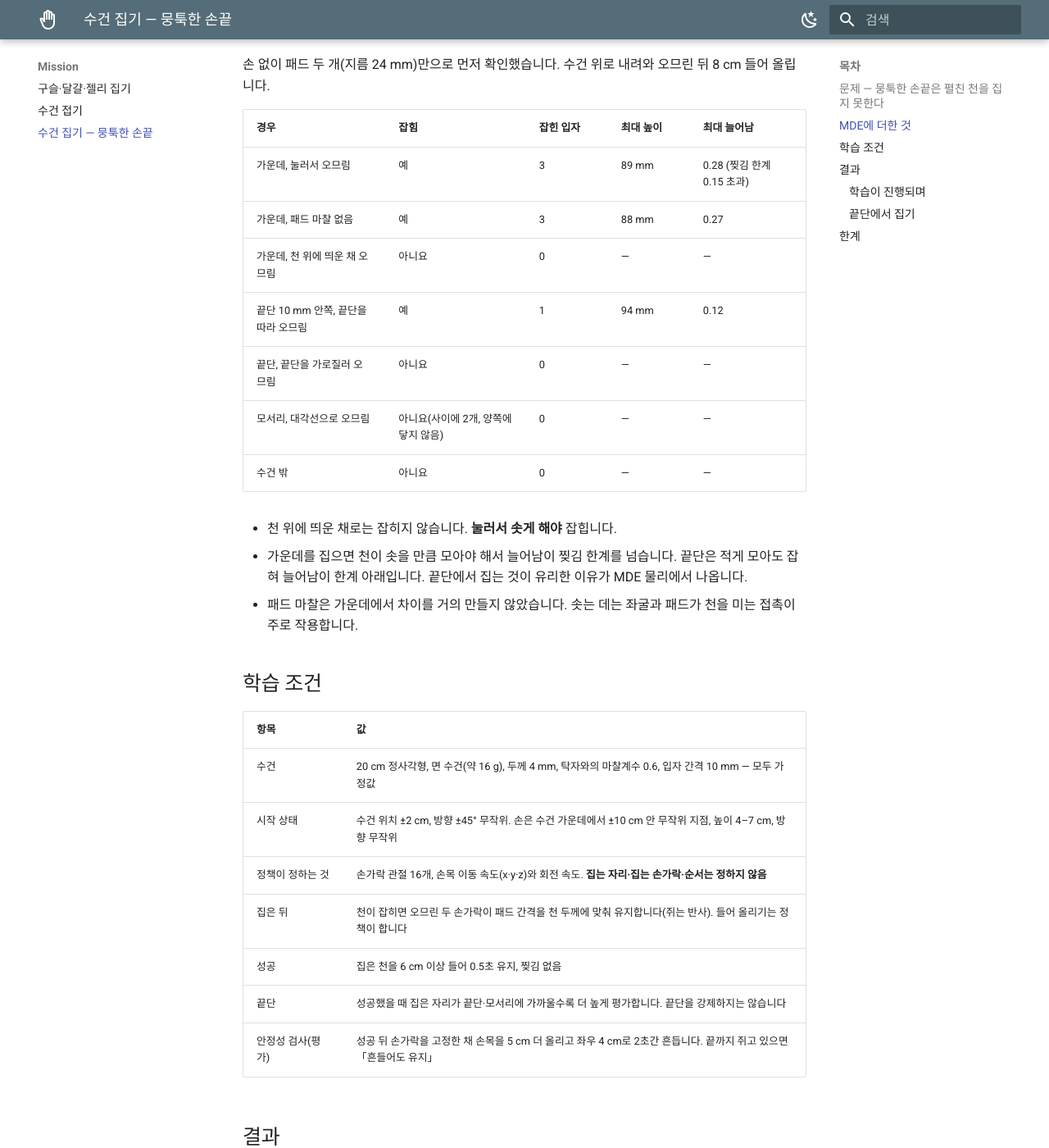
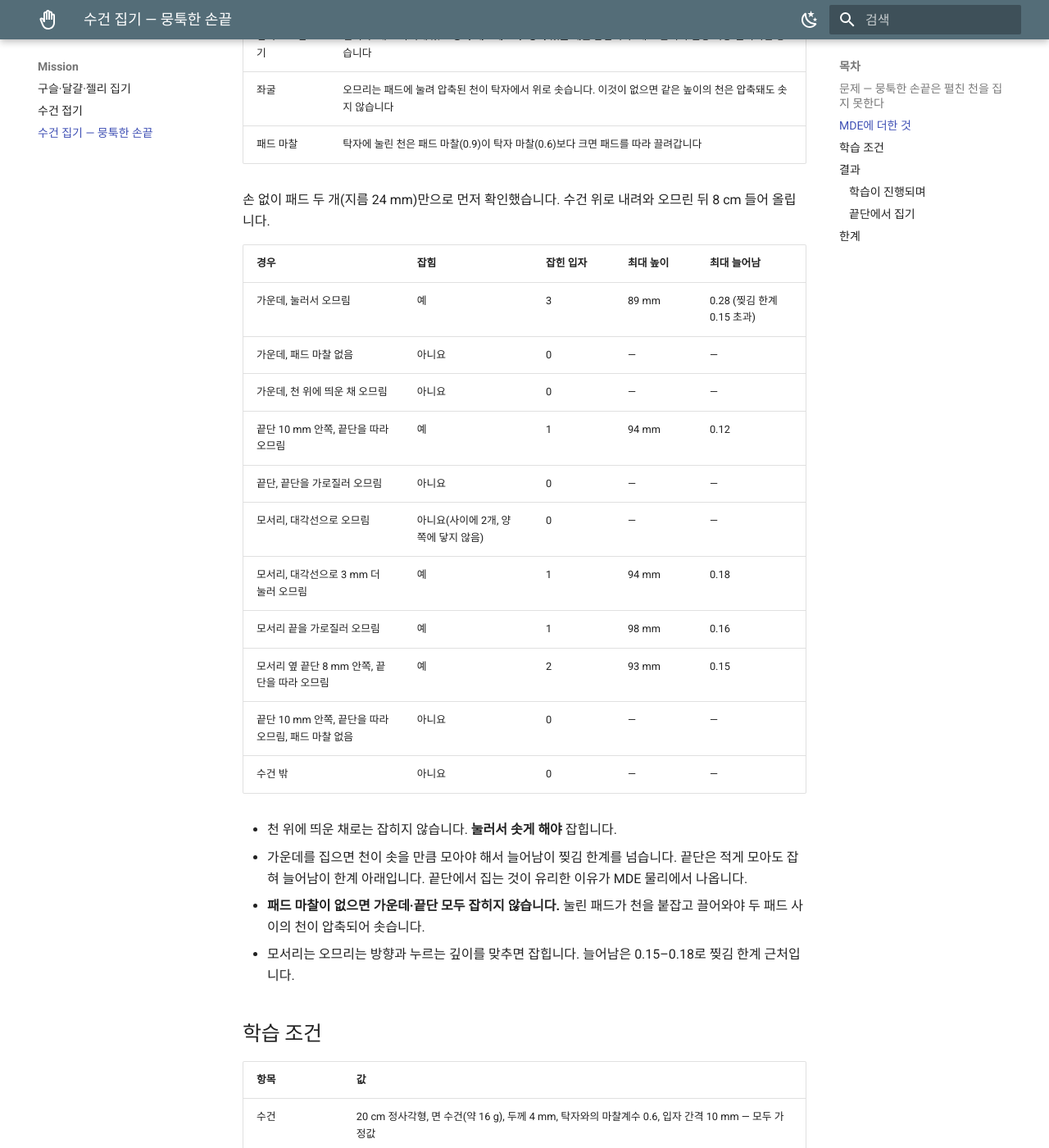
Before and after one commit to parclab-hsu/hsu-mde, an MkDocs documentation site: the page built from docs/towel-pick.md, in a window 1280 px wide and 1400 px high, scrolled down 938 px. Shown: the whole window at 82% size. Built offline with MkDocs 1.6.1 and Material for MkDocs 9.7.7, drawn with Linux system fonts in a browser that asks for light colours; some of the changed text lies outside the part shown.

Commit message:
수건 집기: 재검증 중 표시 — 잡은 동안 엄지가 천에 닿지 않았다
시뮬레이션 엄지 패드가 실제 엄지 끝보다 약 1 cm 바깥에 있었고, 잡힌 천은
패드 간격 12 mm까지 놓이지 않았다. 실제 손끝 간격 중앙값 8.8 mm. 패드를
손끝 형상에 맞추고 다시 학습 중. 물리 확인 표의 패드 마찰 행도 바로잡음.

Co-Authored-By: Claude Opus 5.5 <noreply@anthropic.com>

```diff
--- a/docs/towel-pick.md
+++ b/docs/towel-pick.md
@@ -7,6 +7,12 @@
 같은 장면 1024개를 GPU 한 장(RTX 5080 16 GB)에서 동시에 돌려 학습했습니다. 기준: 2026-10-30, Isaac Sim 5.0.0 · Isaac Lab 2.2.1.
 모든 결과는 시뮬레이션입니다. 수건은 MDE 천 모델이 계산하고, 표의 「집은 자리」·「늘어남」·「찢김」은 모두 MDE가 낸 값입니다.
 소재 값은 가정값이며 실물로 재지 않았습니다. 보상 구성은 공개하지 않습니다.
+
+!!! danger "재검증 중 (2026-10-30)"
+    이 페이지의 학습 결과는 다시 계산하고 있습니다. 잡은 동안 실제 엄지와 중지 손끝이 약 9 mm 떨어져 있었고, 엄지는 천에
+    닿지 않았습니다. 시뮬레이션의 엄지 패드가 실제 엄지 끝보다 약 1 cm 바깥에 놓여 있었고, 한 번 잡힌 천은 패드 간격이
+    12 mm로 벌어질 때까지 놓이지 않았기 때문입니다. 패드를 손끝 형상에 맞추고, 손끝이 천을 사이에 두고 붙어 있을 때만
+    잡힌 것으로 고쳐 다시 학습하고 있습니다. 아래 성공률·영상은 고치기 전 값입니다.
 
 ## 문제 — 뭉툭한 손끝은 펼친 천을 집지 못한다
 
@@ -30,17 +36,22 @@ Allegro Hand의 손끝은 지름 약 24 mm의 둥근 패드입니다. 두께 4 m
 | 경우 | 잡힘 | 잡힌 입자 | 최대 높이 | 최대 늘어남 |
 |---|---|---|---|---|
 | 가운데, 눌러서 오므림 | 예 | 3 | 89 mm | 0.28 (찢김 한계 0.15 초과) |
-| 가운데, 패드 마찰 없음 | 예 | 3 | 88 mm | 0.27 |
+| 가운데, 패드 마찰 없음 | 아니요 | 0 | — | — |
 | 가운데, 천 위에 띄운 채 오므림 | 아니요 | 0 | — | — |
 | 끝단 10 mm 안쪽, 끝단을 따라 오므림 | 예 | 1 | 94 mm | 0.12 |
 | 끝단, 끝단을 가로질러 오므림 | 아니요 | 0 | — | — |
 | 모서리, 대각선으로 오므림 | 아니요(사이에 2개, 양쪽에 닿지 않음) | 0 | — | — |
+| 모서리, 대각선으로 3 mm 더 눌러 오므림 | 예 | 1 | 94 mm | 0.18 |
+| 모서리 끝을 가로질러 오므림 | 예 | 1 | 98 mm | 0.16 |
+| 모서리 옆 끝단 8 mm 안쪽, 끝단을 따라 오므림 | 예 | 2 | 93 mm | 0.15 |
+| 끝단 10 mm 안쪽, 끝단을 따라 오므림, 패드 마찰 없음 | 아니요 | 0 | — | — |
 | 수건 밖 | 아니요 | 0 | — | — |
 
 - 천 위에 띄운 채로는 잡히지 않습니다. **눌러서 솟게 해야** 잡힙니다.
 - 가운데를 집으면 천이 솟을 만큼 모아야 해서 늘어남이 찢김 한계를 넘습니다. 끝단은 적게 모아도 잡혀 늘어남이 한계 아래입니다.
   끝단에서 집는 것이 유리한 이유가 MDE 물리에서 나옵니다.
-- 패드 마찰은 가운데에서 차이를 거의 만들지 않았습니다. 솟는 데는 좌굴과 패드가 천을 미는 접촉이 주로 작용합니다.
+- **패드 마찰이 없으면 가운데·끝단 모두 잡히지 않습니다.** 눌린 패드가 천을 붙잡고 끌어와야 두 패드 사이의 천이 압축되어 솟습니다.
+- 모서리는 오므리는 방향과 누르는 깊이를 맞추면 잡힙니다. 늘어남은 0.15–0.18로 찢김 한계 근처입니다.
 
 ## 학습 조건
 
```
Also changed, not shown: docs/index.md (+1 -1 lines).
